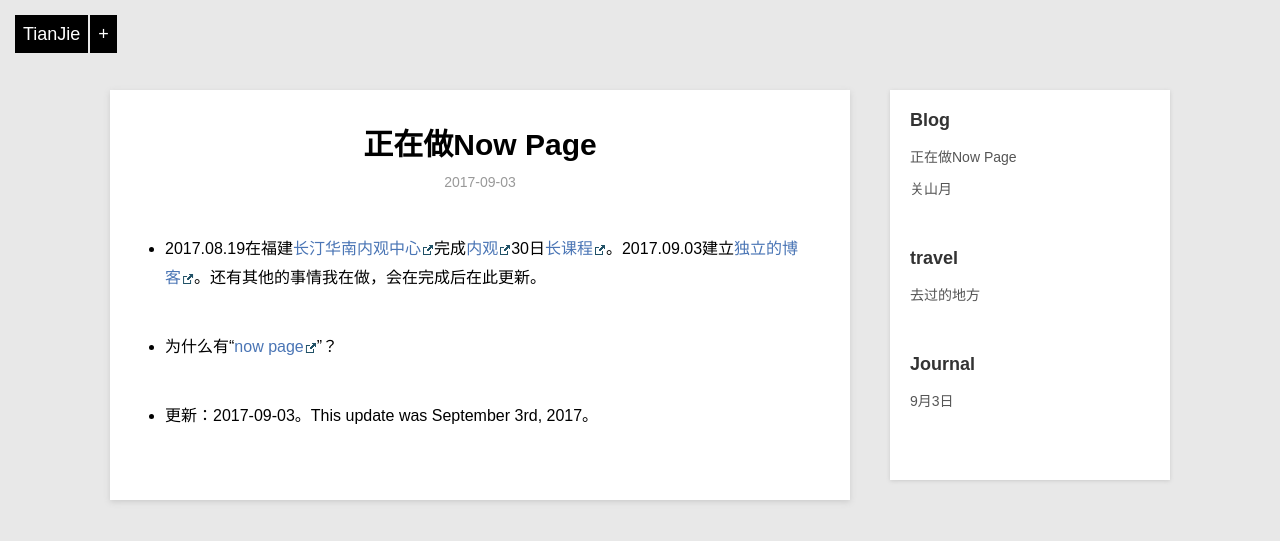
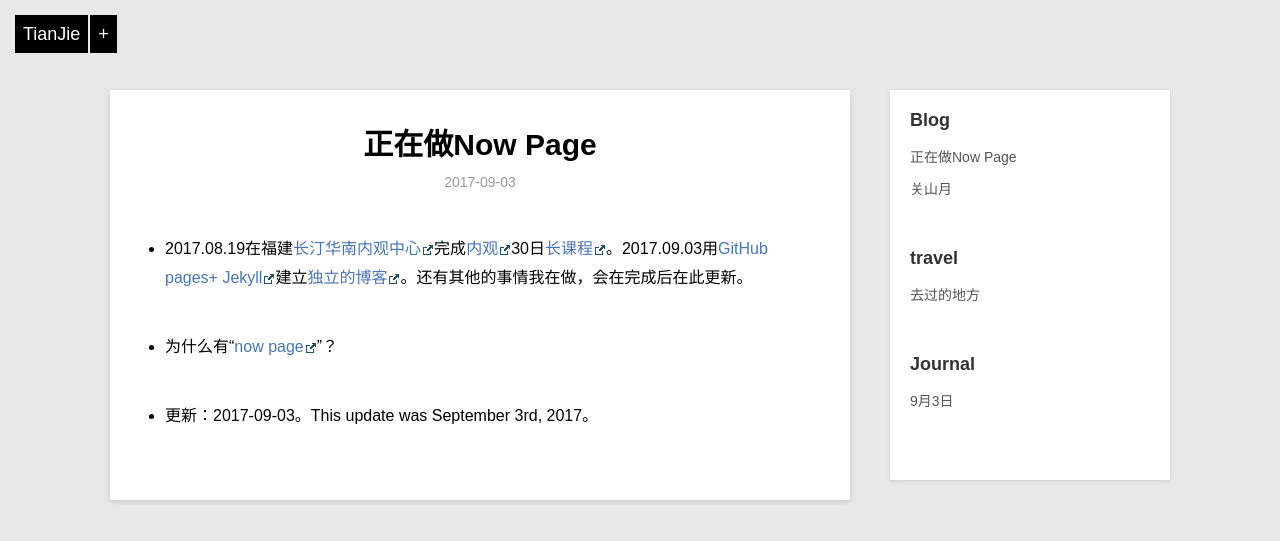
Before and after one commit to violettianjie/violettianjie.github.io, a Jekyll site: the page built from _posts/blog/2017-09-03-whatIamdoingnow.md, in a window 1280 px wide. Shown: the top 541 px of the page. Built offline with Jekyll 4.4.1, drawn with Linux system fonts in a browser that asks for light colours.

Commit message:
Update 2017-09-03-whatIamdoingnow.md

```diff
--- a/_posts/blog/2017-09-03-whatIamdoingnow.md
+++ b/_posts/blog/2017-09-03-whatIamdoingnow.md
@@ -7,7 +7,7 @@ category: blog
 
 
 
-- 2017.08.19在福建[长汀华南内观中心](http://ng.81355.net/course.action?schoolIntroId=1)完成[内观](https://www.dhamma.org/zh-HANS/index)30日[长课程](https://www.dhamma.org/zh-HANS/courses/glossary)。2017.09.03建立[独立的博客](https://violettianjie.github.io)。还有其他的事情我在做，会在完成后在此更新。
+- 2017.08.19在福建[长汀华南内观中心](http://ng.81355.net/course.action?schoolIntroId=1)完成[内观](https://www.dhamma.org/zh-HANS/index)30日[长课程](https://www.dhamma.org/zh-HANS/courses/glossary)。2017.09.03用[GitHub pages+ Jekyll](https://violettianjie.github.io/03sep)建立[独立的博客](https://violettianjie.github.io)。还有其他的事情我在做，会在完成后在此更新。
 
 - 为什么有“[now page](http://nownownow.com/about)”？
 
```
